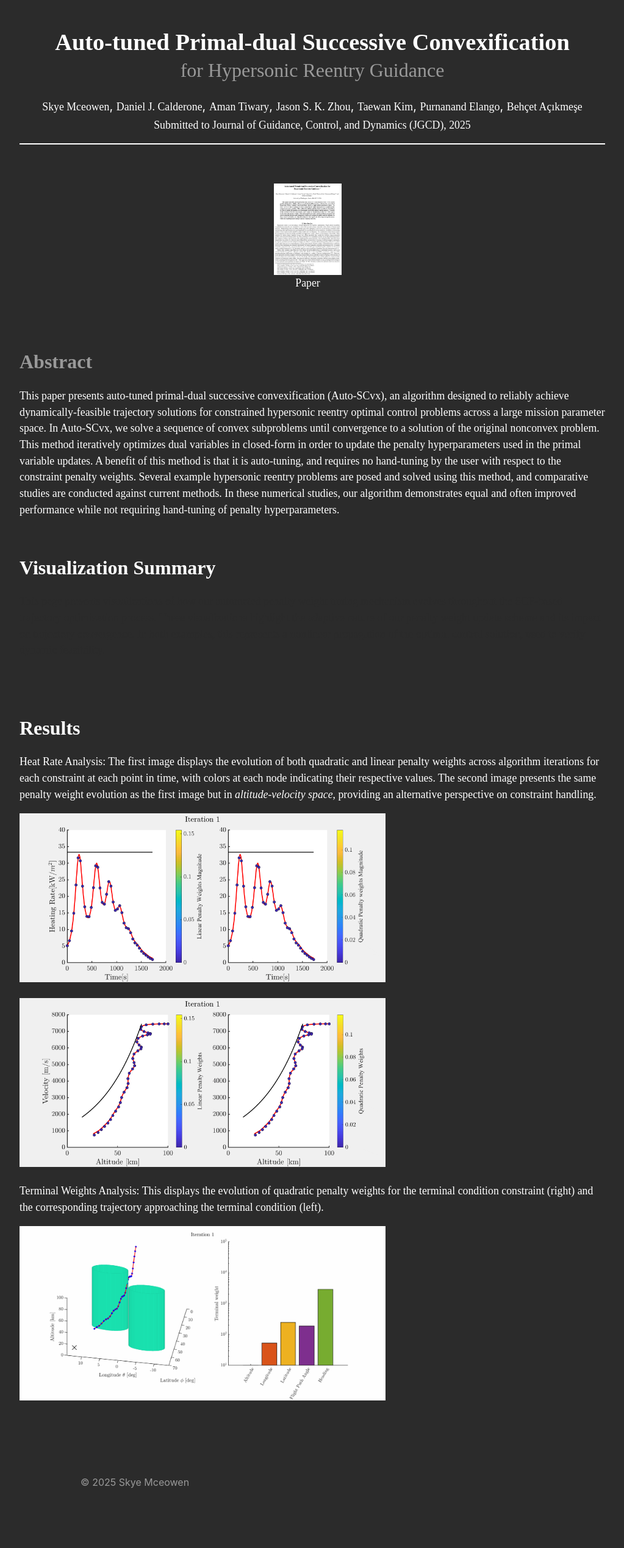
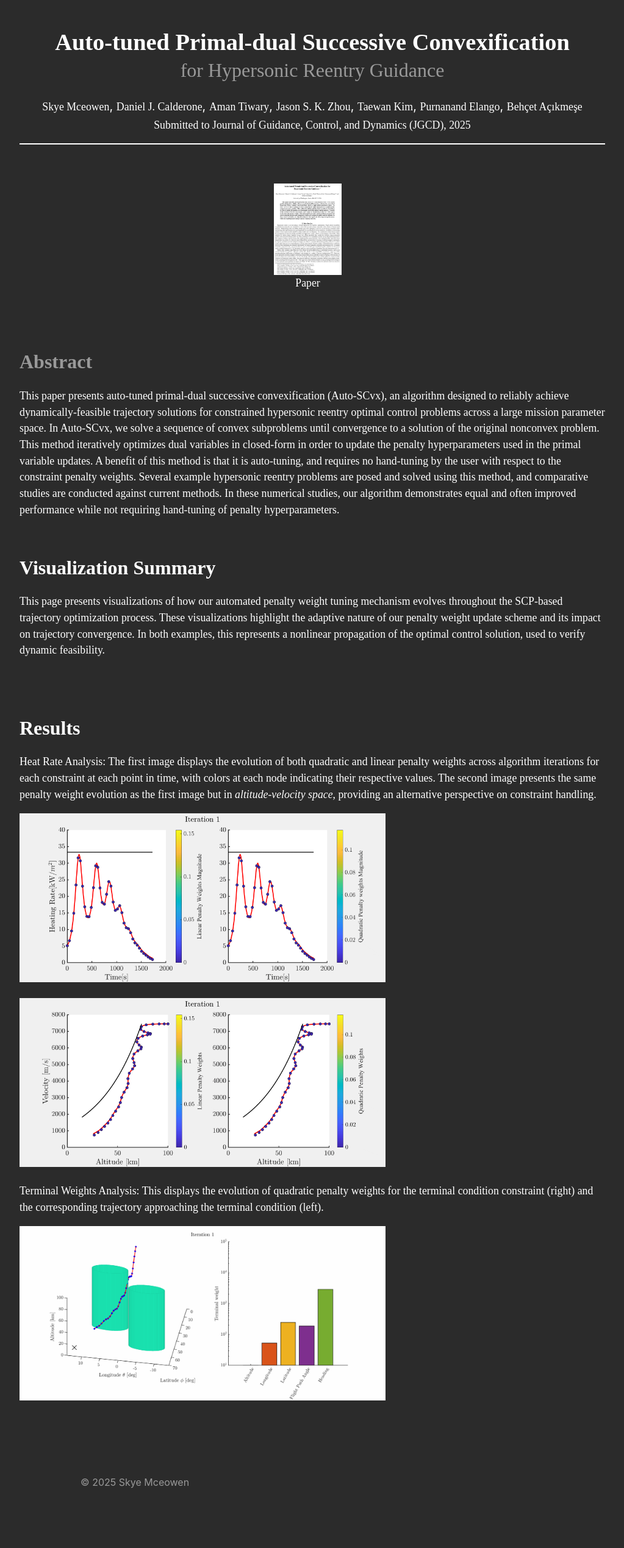
Before and after one commit to mceowen/mceowen.github.io, a Jekyll site: the page papers/autoscvx_jgcd/index.html, which Jekyll copies as it is, in a window 1280 px wide. Shown: the whole page at 61% size, without its empty margins (128-1151 px from the left). Built offline with Jekyll 4.4.1, drawn with Linux system fonts in a browser that asks for light colours; some web fonts are replaced; comment, search, counter and statistics services are not loaded; a style sheet for code colours, icons or effects is not loaded.

Commit message:
Update index.html changed text to white

```diff
--- a/papers/autoscvx_jgcd/index.html
+++ b/papers/autoscvx_jgcd/index.html
@@ -150,7 +150,7 @@
 <section class="section" id="summary">
   <div class="container is-max-desktop content">
     <h2 class="title" style="font-family: 'Computer Modern Sans'; font-size: clamp(24px, 2.5vw, 36px); color: white;">Visualization Summary</h2>
-    <p style="font-family: 'Computer Modern Sans'; font-size: clamp(16px, 1.39vw, 20px);">
+    <p style="font-family: 'Computer Modern Sans'; font-size: clamp(16px, 1.39vw, 20px); color: white;">
       This page presents visualizations of how our automated penalty weight tuning mechanism evolves throughout the SCP-based trajectory optimization process.
       These visualizations highlight the adaptive nature of our penalty weight update scheme and its impact on trajectory convergence.
       In both examples, this represents a nonlinear propagation of the optimal control solution, used to verify dynamic feasibility.
@@ -164,7 +164,9 @@
     <h2 class="title" style="font-family: 'Computer Modern Sans'; font-size: clamp(24px, 2.5vw, 36px); color: white;">Results</h2>
     <p style="font-family: 'Computer Modern Sans'; font-size: clamp(16px, 1.39vw, 20px);">
       <p style="font-family: 'Computer Modern Sans'; font-size: clamp(16px, 1.39vw, 20px); color: white;">
-        Heat Rate Analysis: The first image displays the evolution of both quadratic and linear penalty weights across algorithm iterations for each constraint at each point in time, with colors at each node indicating their respective values. The second image presents the same penalty weight evolution as the first image but in <em>altitude-velocity space</em>, providing an alternative perspective on constraint handling. </p>
+        Heat Rate Analysis:
+        The first image displays the evolution of both quadratic and linear penalty weights across algorithm iterations for each constraint at each point in time, with colors at each node indicating their respective values.
+        The second image presents the same penalty weight evolution as the first image but in <em>altitude-velocity space</em>, providing an alternative perspective on constraint handling. </p>
       <img src="static/images/heat_rate.gif" alt="Result 1" style="width: 100%; max-width: 600px; margin-bottom: 20px;">
       <img src="static/images/vel_alt.gif" alt="Result 3" style="width: 100%; max-width: 600px; margin-bottom: 20px;">
       <p style="font-family: 'Computer Modern Sans'; font-size: clamp(16px, 1.39vw, 20px); color: white;">
```
